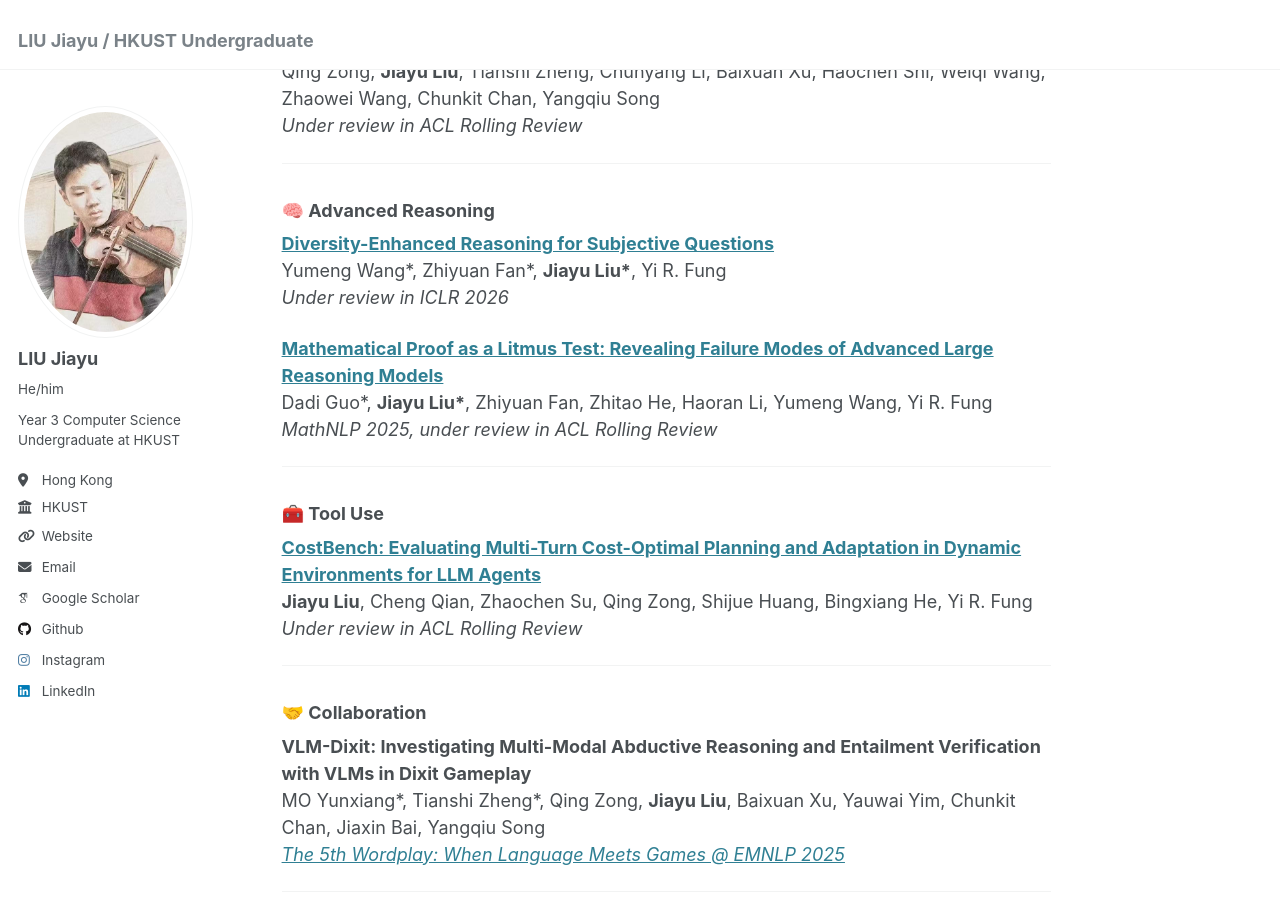
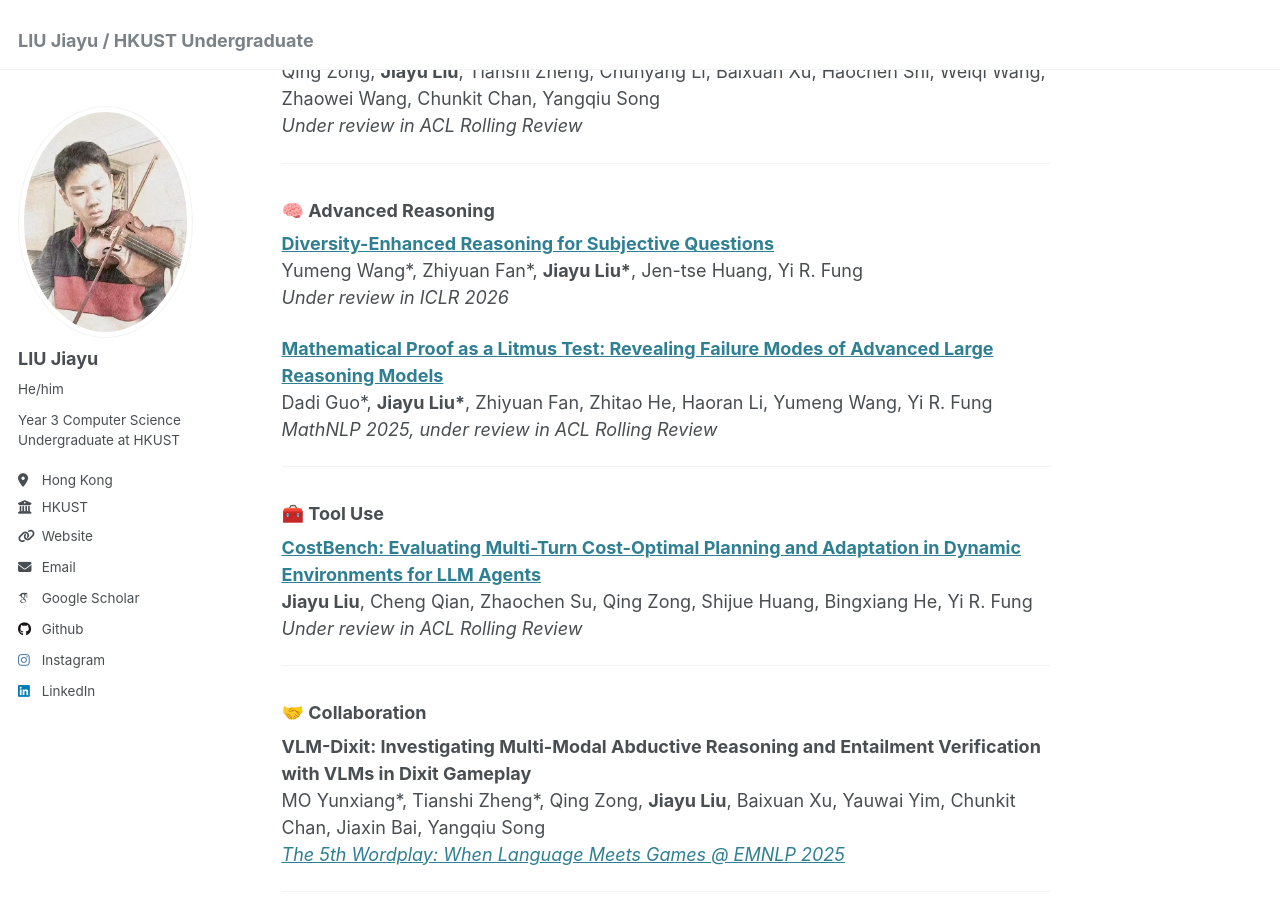
Before and after one commit to JiayuJeff/JiayuJeff.github.io, a Jekyll site: the page built from _pages/about.md, in a window 1280 px wide and 900 px high, scrolled down 2254 px. Built offline with Jekyll 4.4.1, drawn with Linux system fonts in a browser that asks for light colours; some web fonts are replaced.

Commit message:
Update about.md

```diff
--- a/_pages/about.md
+++ b/_pages/about.md
@@ -83,7 +83,7 @@ Qing Zong, **Jiayu Liu**, Tianshi Zheng, Chunyang Li, Baixuan Xu, Haochen Shi, W
 ### 🧠 Advanced Reasoning
 
 **[Diversity-Enhanced Reasoning for Subjective Questions](https://www.arxiv.org/pdf/2507.20187)**
-Yumeng Wang\*, Zhiyuan Fan\*, **Jiayu Liu\***, Yi R. Fung
+Yumeng Wang\*, Zhiyuan Fan\*, **Jiayu Liu\***, Jen-tse Huang, Yi R. Fung
 *Under review in ICLR 2026*
 
 **[Mathematical Proof as a Litmus Test: Revealing Failure Modes of Advanced Large Reasoning Models](https://arxiv.org/pdf/2506.17114)**
```
